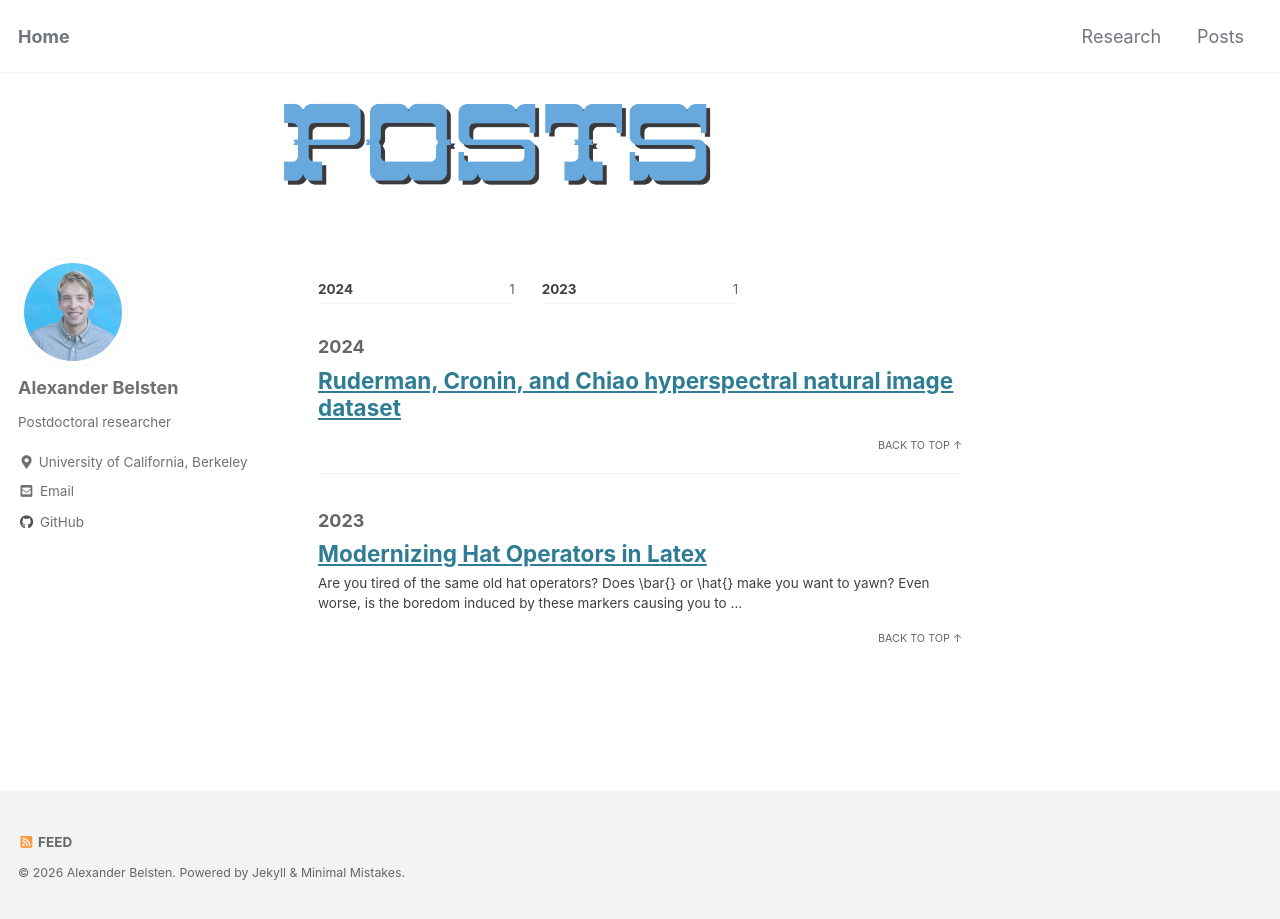
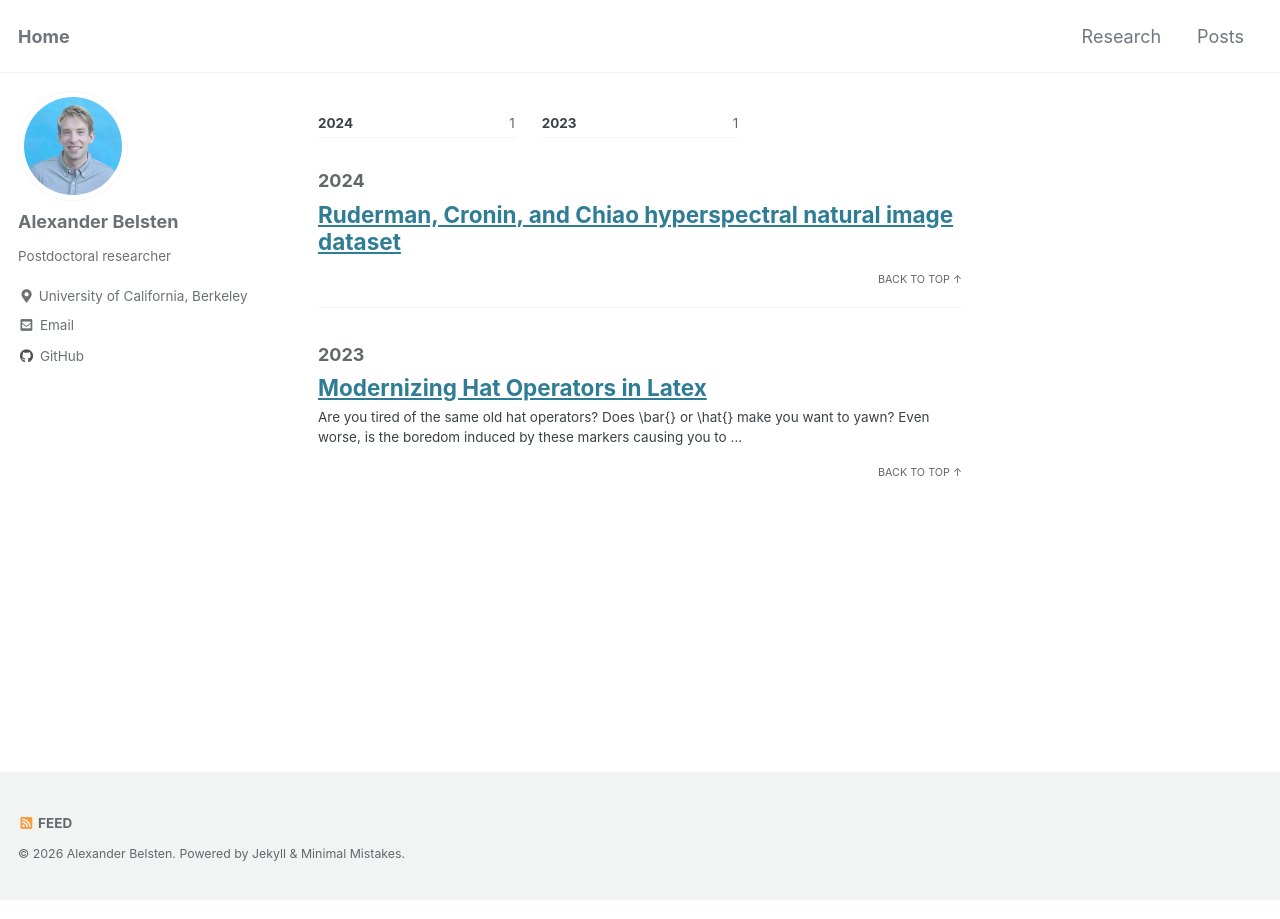
Before and after one commit to belsten/belsten.github.io, a Jekyll site: the page built from posts.md, in a window 1280 px wide. Built offline with Jekyll 4.4.1, drawn with Linux system fonts in a browser that asks for light colours; cached includes are drawn as plain includes; a script bundle is joined from its source files by our own code; library files that are not in the unit come from our copies.

```diff
--- a/index.markdown
+++ b/index.markdown
@@ -6,7 +6,7 @@ layout: single
 title: " "
 permalink:
 header:
-  overlay_image : assets/colors.png
+  # overlay_image : assets/colors.png
   overlay_filter: 0 # same as adding an opacity of 0.5 to a black background
   exceprt: "     "
 ---
--- a/posts.md
+++ b/posts.md
@@ -4,7 +4,7 @@ permalink: /posts/
 layout: posts
 author_profile: true
 header:
-  overlay_image : assets/posts_header.png
+  # overlay_image : assets/posts_header.png
   overlay_filter: 0 # same as adding an opacity of 0.5 to a black background
   exceprt: "     "
 ---
```
Also changed, not shown: research.md (+1 -1 lines).
